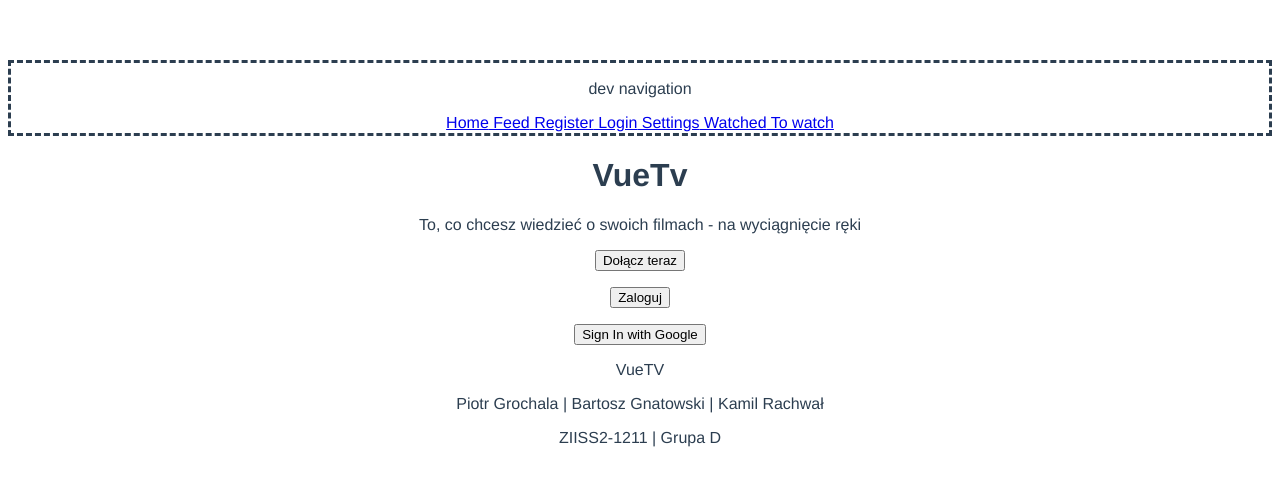
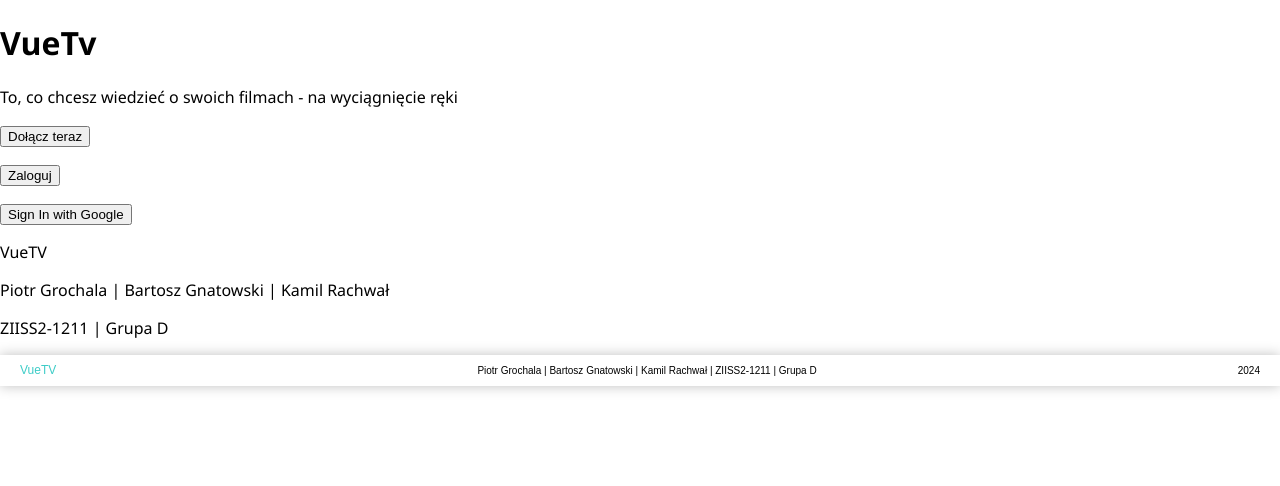
Before and after one commit to bgnatowski/vue-tv, a Vue app: page / in a window 1280 px wide. Shown: the top 486 px of the page. Built offline with nearby package versions, Linux system fonts and the light colour scheme; no server answers.

Commit message:
add footer

```diff
--- a/index.html
+++ b/index.html
@@ -4,7 +4,7 @@
     <meta charset="UTF-8" />
     <link rel="icon" type="image/svg+xml" href="/vite.svg" />
     <meta name="viewport" content="width=device-width, initial-scale=1.0" />
-    <title>Aplikacja Vue</title>
+    <title>VueTv</title>
   </head>
   <body>
     <div id="app"></div>
--- a/src/App.vue
+++ b/src/App.vue
@@ -1,11 +1,13 @@
 <script setup>
-import {onMounted, ref} from "vue";
+import {computed, onMounted, ref} from "vue";
 import {getAuth, onAuthStateChanged} from "firebase/auth";
 import {signOutUser} from "@/services/AuthenticationService.js";
-import {useRouter} from "vue-router";
+import {useRoute, useRouter} from "vue-router";
+import Footer from "@/views/Footer.vue";
 
 const isLoggedIn = ref(false);
 const router = useRouter()
+const route = useRoute()
 
 let auth;
 onMounted(() => {
@@ -23,32 +25,27 @@ const handleSingOut = () => {
   signOutUser(router);
 };
 
+const showFooter = computed(() => {
+  return !route.meta.hideFooter;
+});
+
 </script>
 
 <template>
-  <nav style="border-color: #2c3e50; border-style: dashed; padding: 1px;">
-    <p>dev navigation</p>
-    <router-link to="/"> Home</router-link>
-    <router-link to="/feed"> Feed</router-link>
-    <router-link to="/register"> Register</router-link>
-    <router-link to="/sign-in"> Login</router-link>
-    <router-link to="/settings"> Settings</router-link>
-    <router-link to="/watched"> Watched</router-link>
-    <router-link to="/to_watch"> To watch</router-link>
-    <button @click="handleSingOut" v-if="isLoggedIn">Sign out</button>
-  </nav>
-
   <router-view></router-view>
+  <!--  <nav style="border-color: #2c3e50; border-style: dashed; padding: 1px;">-->
+  <!--    <p>dev navigation</p>-->
+  <!--    <router-link to="/"> Home</router-link>-->
+  <!--    <router-link to="/feed"> Feed</router-link>-->
+  <!--    <router-link to="/register"> Register</router-link>-->
+  <!--    <router-link to="/sign-in"> Login</router-link>-->
+  <!--    <router-link to="/settings"> Settings</router-link>-->
+  <!--    <router-link to="/watched"> Watched</router-link>-->
+  <!--    <router-link to="/to_watch"> To watch</router-link>-->
+  <!--    <button @click="handleSingOut" v-if="isLoggedIn">Sign out</button>-->
+  <!--  </nav>-->
+  <Footer v-if="showFooter"></Footer>
 </template>
 
 <style>
-#app {
-  font-family: Avenir, Helvetica, Arial, sans-serif;
-  -webkit-font-smoothing: antialiased;
-  -moz-osx-font-smoothing: grayscale;
-  text-align: center;
-  color: #2c3e50;
-  margin-top: 60px;
-}
-
 </style>
--- a/src/assets/app.css
+++ b/src/assets/app.css
@@ -1,3 +1,5 @@
-html {
-    font-family:'Segoe UI', Tahoma, Geneva, Verdana, sans-serif
+html, body {
+    font-family:'Segoe UI', Tahoma, Geneva, Verdana, sans-serif;
+    margin: 0;
+    padding: 0;
 }
--- /dev/null
+++ b/src/views/Footer.vue
@@ -0,0 +1,45 @@
+<script setup>
+</script>
+
+<template>
+  <header class="header">
+    <h1 class="logo">VueTV</h1>
+    <p class="credits">
+      Piotr Grochala | Bartosz Gnatowski | Kamil Rachwał | ZIISS2-1211 | Grupa D
+    </p>
+    <p class="year">2024</p>
+  </header>
+</template>
+
+<style scoped>
+.header {
+  background-color: #fff;
+  box-shadow: 0 0 13px rgba(0, 0, 0, 0.25);
+  display: flex;
+  gap: 20px;
+  font-size: 11px;
+  color: #000;
+  font-weight: 300;
+  text-align: center;
+  padding-left: 20px;
+  padding-right: 20px;
+}
+
+.logo {
+  color: #3dccc7;
+  font: 400 12px "Bruno Ace", sans-serif;
+}
+
+.credits {
+  font-family: "Red Hat Display", sans-serif;
+  font-size: 10px;
+  flex-grow: 1;
+  flex-basis: auto;
+}
+
+.year {
+  font-family: "Red Hat Display", sans-serif;
+  font-size: 10px;
+  margin: auto 0;
+}
+</style>
```
